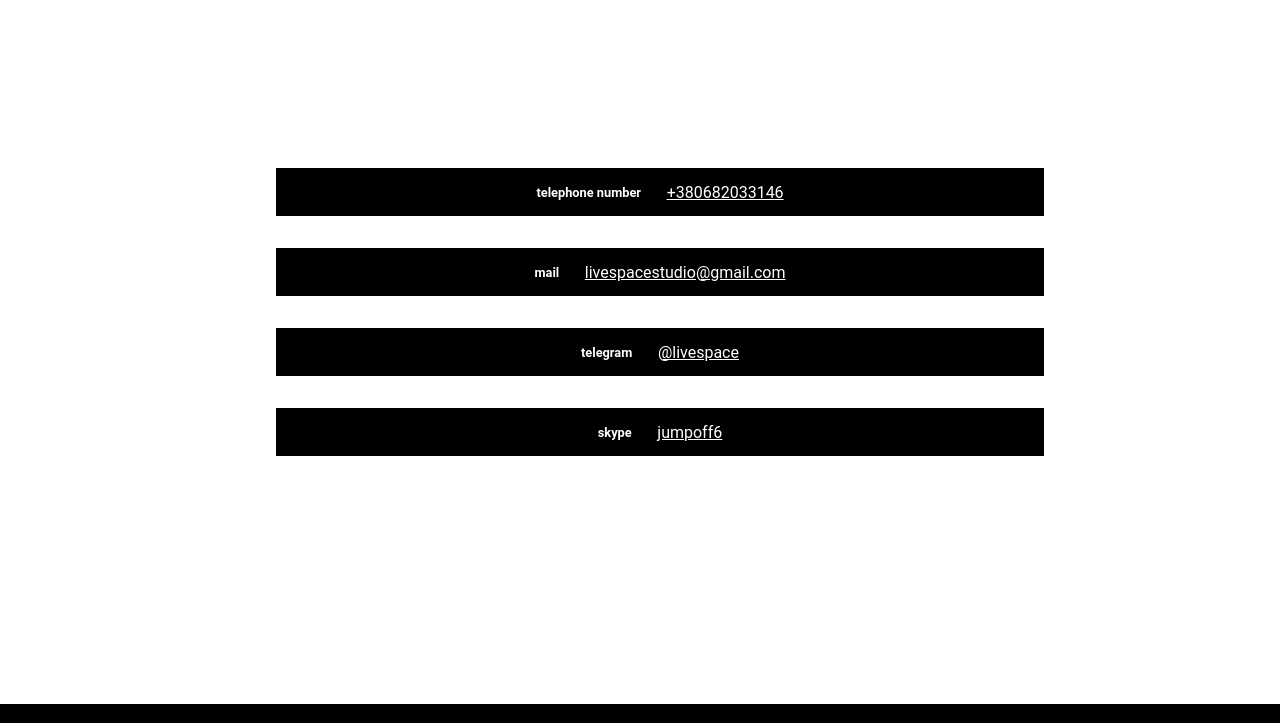
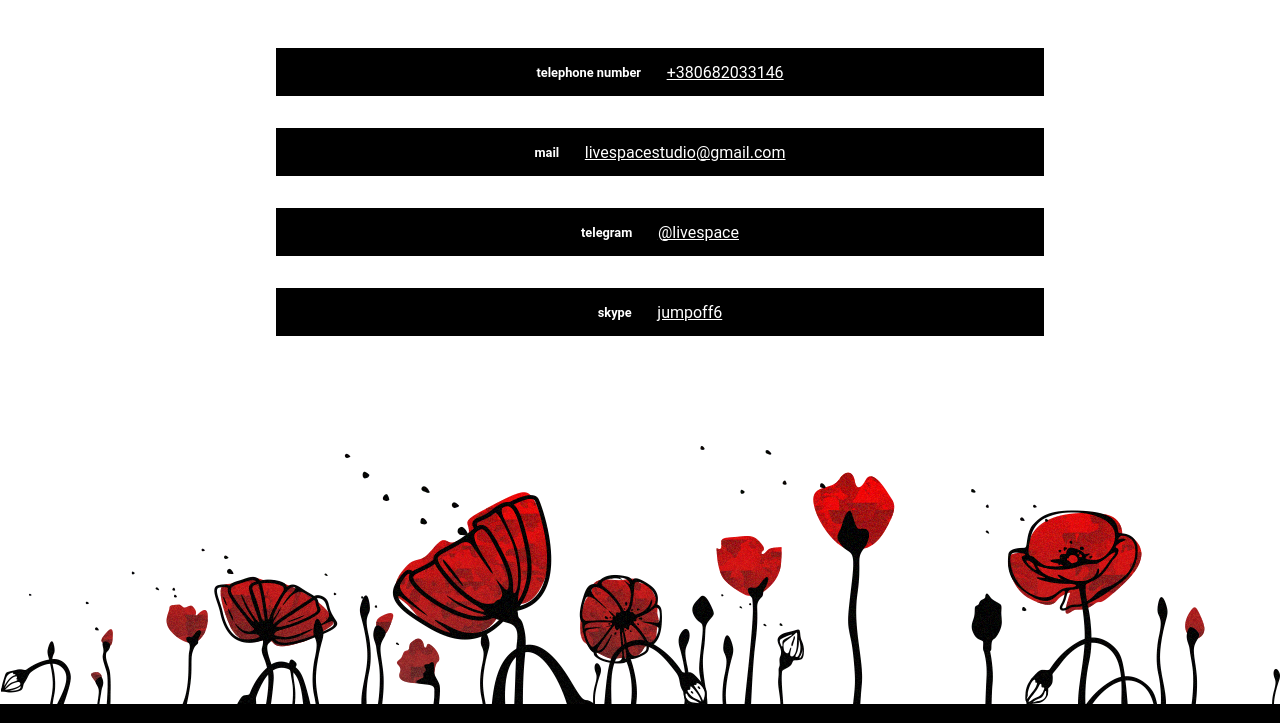
Before and after one commit to decanol/parallax, a plain HTML site: page src/contact.html in a window 1280 px wide. Shown: the part 1696-2419 px from the top of the page. Drawn offline with Linux system fonts and the light colour scheme.

Commit message:
mini-update

```diff
--- a/src/contact.html
+++ b/src/contact.html
@@ -25,6 +25,7 @@
             <li><p>skype</p><a href="">jumpoff6</a></li>
         </ul>
     </div>
+    <img src="img/flowers.png" alt="Flowers">
 </div>
 <div class="bottom-menu">
     <div class="logo-bottom">
--- a/src/style.css
+++ b/src/style.css
@@ -231,3 +231,8 @@ h1 {
     font-size: 0.8rem;
     font-weight: bold;
 }
+
+.contacts {
+    flex-grow: 1;
+    padding-top: 14vh;
+}
```
Also changed, not shown: src/img/flowers.png (added).
